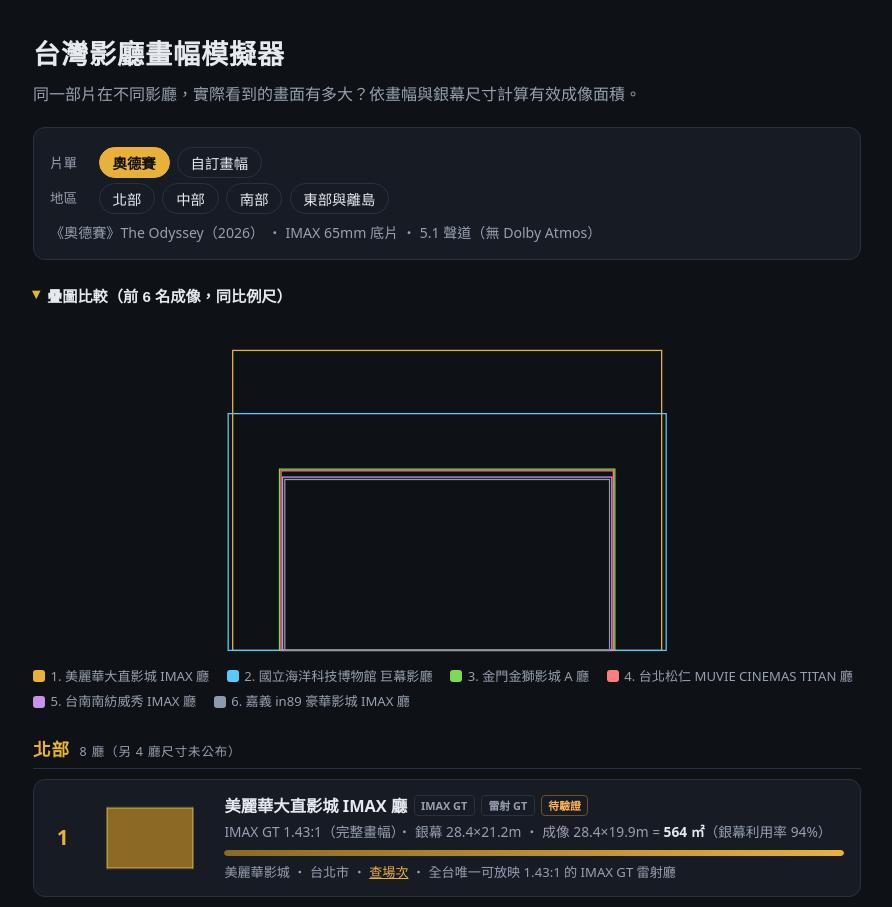
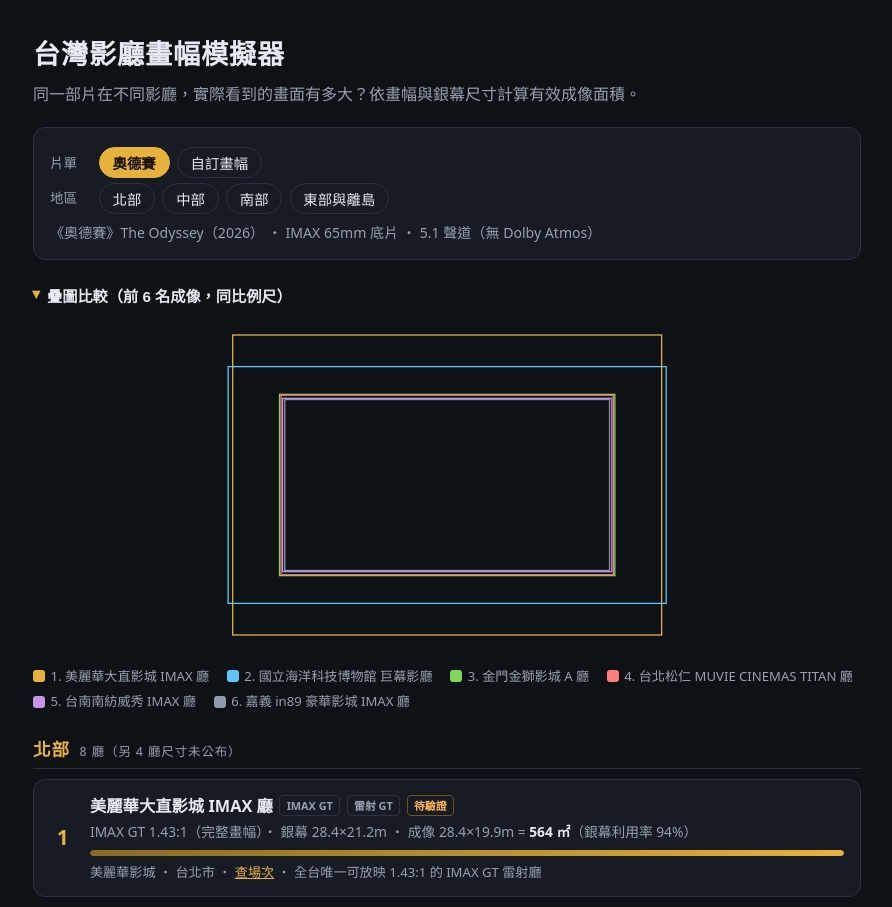
Before and after one commit to cowton0627/taiwan-theater, a React (Vite) app: page / in a window 1280 px wide. Shown: the top 907 px of the page, without its empty margins (193-1085 px from the left). Built offline with nearby package versions, Linux system fonts and the light colour scheme.

Commit message:
疊圖改水平＋垂直置中對齊，移除卡片迷你銀幕圖
置中對齊呼應實際放映的對稱裁切（如 IMAX 1.43 內容以
1.85/1.90/2.39 放映時上下對稱裁切），疊圖直接呈現可視範圍差異；
底對齊語意偏向實體高度比較，棄用。

```diff
--- a/src/App.tsx
+++ b/src/App.tsx
@@ -25,36 +25,11 @@ const CATEGORY_LABELS: Record<HallCategory, string> = {
 
 const CUSTOM_RATIOS = [1.43, 1.85, 1.9, 2.2, 2.39];
 
-/** 每列的迷你示意圖：銀幕外框 + 實際成像區 */
-function MiniScreen({ fit }: { fit: FitResult }) {
-  const maxW = 120;
-  const maxH = 64;
-  const scale = Math.min(maxW / fit.screen.widthM, maxH / fit.screen.heightM);
-  const sw = fit.screen.widthM * scale;
-  const sh = fit.screen.heightM * scale;
-  const iw = fit.imageWidthM * scale;
-  const ih = fit.imageHeightM * scale;
-  return (
-    <svg width={maxW} height={maxH} viewBox={`0 0 ${maxW} ${maxH}`} aria-hidden>
-      <rect
-        x={(maxW - sw) / 2}
-        y={(maxH - sh) / 2}
-        width={sw}
-        height={sh}
-        className="mini-screen"
-      />
-      <rect
-        x={(maxW - iw) / 2}
-        y={(maxH - ih) / 2}
-        width={iw}
-        height={ih}
-        className="mini-image"
-      />
-    </svg>
-  );
-}
-
-/** 疊圖比較：把前幾名影廳的成像框以同一公尺比例尺置中疊放，可收合 */
+/**
+ * 疊圖比較：前幾名影廳的成像框以同一公尺比例尺、水平＋垂直置中疊放，可收合。
+ * 置中對齊呼應實際放映的裁切方式——不同畫幅版本是對稱地裁上下（或左右），
+ * 疊圖因此直接呈現「可視範圍」的差異。
+ */
 function OverlayCompare({ fits }: { fits: FitResult[] }) {
   const [open, setOpen] = useState(true);
   const top = fits.slice(0, 6);
@@ -89,7 +64,7 @@ function OverlayCompare({ fits }: { fits: FitResult[] }) {
                 <rect
                   key={f.screen.id}
                   x={(width - w) / 2}
-                  y={height - h - 4}
+                  y={(height - h) / 2}
                   width={w}
                   height={h}
                   className={`overlay-rect overlay-rect-${i}`}
@@ -237,7 +212,6 @@ export default function App() {
             {group.fits.map((fit, i) => (
               <article key={fit.screen.id} className="card">
                 <div className="rank">{i + 1}</div>
-                <MiniScreen fit={fit} />
                 <div className="card-body">
                   <h3>
                     {fit.screen.name}
--- a/src/index.css
+++ b/src/index.css
@@ -212,18 +212,6 @@ header h1 {
   text-align: center;
 }
 
-.mini-screen {
-  fill: #0a0d12;
-  stroke: var(--border);
-  stroke-width: 1.5;
-}
-
-.mini-image {
-  fill: var(--accent-dim);
-  stroke: var(--accent);
-  stroke-width: 1;
-}
-
 .card-body {
   flex: 1;
   min-width: 0;
```
